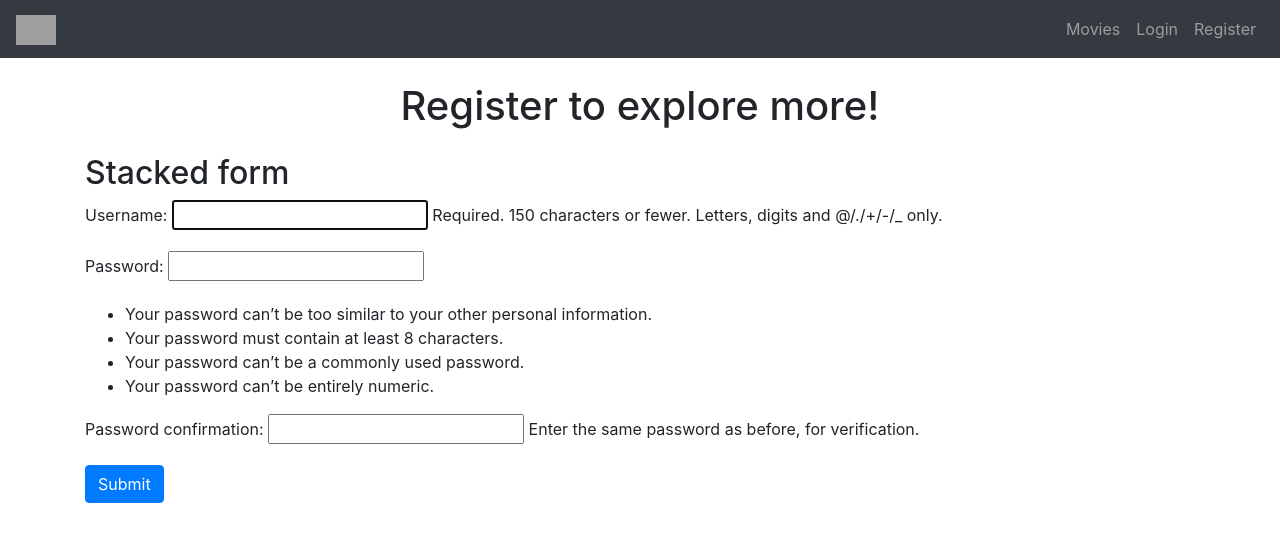
After one commit to nhungwt/review-movies, a Django app: page /account/regis/ in a window 1280 px wide. The commit adds this page. Shown: the top 542 px of the page. Run offline with Django 4.2, Linux system fonts and the light colour scheme; grey boxes are pictures that could not be loaded.

Commit message:
Create feature 'Register'

```diff
--- /dev/null
+++ b/account/templates/register.htm
@@ -0,0 +1,43 @@
+{% extends 'base.htm' %}
+
+{% block title %} Register {% endblock title %}
+
+{% block content %}
+<h1 class="my-4 text-center">Register to explore more!</h1>
+
+<div class="container">
+    <h2>Stacked form</h2>
+
+    {% if error %}
+        <p>{{ error }}</p>
+    {% endif %}
+    <form action="" method="post">
+        {% csrf_token %}
+        {{form.as_p}}
+        <button type="submit" class="btn btn-primary">Submit</button>
+    </form>
+
+    <!-- <form method="post">
+        {% csrf_token %}
+        <div class="form-group">
+            <label for="username">Username:</label>
+            <input type="username" class="form-control" id="username" placeholder="Enter username" name="username">
+        </div>
+        <div class="form-group">
+            <label for="pwd">Password:</label>
+            <input type="password" class="form-control" id="pwd" placeholder="Enter password" name="password1">
+        </div>
+        <div class="form-group">
+            <label for="pwd">Confirm password:</label>
+            <input type="password" class="form-control" id="pwd" placeholder="Enter password again" name="password2">
+        </div>
+        <div class="form-group form-check">
+            <label class="form-check-label">
+                <input class="form-check-input" type="checkbox" name="remember"> Remember me
+            </label>
+        </div>
+        <button type="submit" class="btn btn-primary">Submit</button>
+    </form> -->
+</div>
+
+{% endblock content %}
--- /dev/null
+++ b/account/urls.py
@@ -0,0 +1,8 @@
+from django.urls import path
+from . import views
+
+urlpatterns = [
+    path('login/', views.loginCustom, name='log-in'),
+    path('logout/', views.logoutCutom, name='log-out'),
+    path('regis/', views.register, name='regis'),
+]
--- a/account/views.py
+++ b/account/views.py
@@ -1,3 +1,36 @@
 from django.shortcuts import render
+from django.contrib.auth.models import User
+from django.contrib.auth import authenticate, login, logout
+from django.contrib.auth.forms import UserCreationForm
+from django.db import IntegrityError
 
 # Create your views here.
+
+
+def loginCustom(request):
+    pass
+
+
+def logoutCutom(request):
+    logout(request)
+    return render(request, 'listMovie.htm')
+
+
+def register(request):
+    if request.method == 'GET':
+        form = UserCreationForm()
+        return render(request, 'register.htm', {'form': form})
+    elif request.method == 'POST':
+        username = request.POST['username']
+        pass1 = request.POST['password1']
+        pass_confirm = request.POST['password2']
+        if pass1 == pass_confirm:
+            try:
+                user = User.objects.create_user(username, pass1)
+                user.save()
+                login(request, user)
+                return render(request, 'listMovie.htm')
+            except IntegrityError:
+                return render(request, 'register.htm', {'form': form, 'error': 'OUPS, username has been taken!'})
+        else:
+            return render(request, 'register.htm', {'form': form, 'error': 'Password dose not match!'})
--- a/movie/urls.py
+++ b/movie/urls.py
@@ -2,5 +2,5 @@ from django.urls import path
 from . import views
 
 urlpatterns = [
-    path('', views.listMovie),
+    path('', views.listMovie, name='listMovie'),
 ]
--- a/review_moviews/templates/base.htm
+++ b/review_moviews/templates/base.htm
@@ -33,12 +33,18 @@
             <li class="nav-item">
                 <a class="nav-link" href="#">Movies</a>
             </li>
-            <li class="nav-item">
-                <a class="nav-link" href="#">Login</a>
-            </li>
-            <!-- <li class="nav-item">
-                <a class="nav-link" href="#">Link 3</a>
-            </li> -->
+            {% if not user.isauthenticate %}
+                <li class="nav-item">
+                    <a class="nav-link" href="log-in">Login</a>
+                </li>
+                <li class="nav-item">
+                    <a class="nav-link" href="{% url 'regis' %}">Register</a>
+                </li>
+            {% else %}
+                <li class="nav-item">
+                    <a class="nav-link" href="{% url 'log-out' %}">Logout({{ user.username.upper }} </a>
+                </li>
+            {% endif %}
         </ul>
     </nav>
 
--- a/review_moviews/urls.py
+++ b/review_moviews/urls.py
@@ -19,4 +19,5 @@ from django.urls import path, include
 urlpatterns = [
     path('admin/', admin.site.urls),
     path('', include('movie.urls')),
+    path('account/', include('account.urls')),
 ]
```
Also changed, not shown: db.sqlite3.
